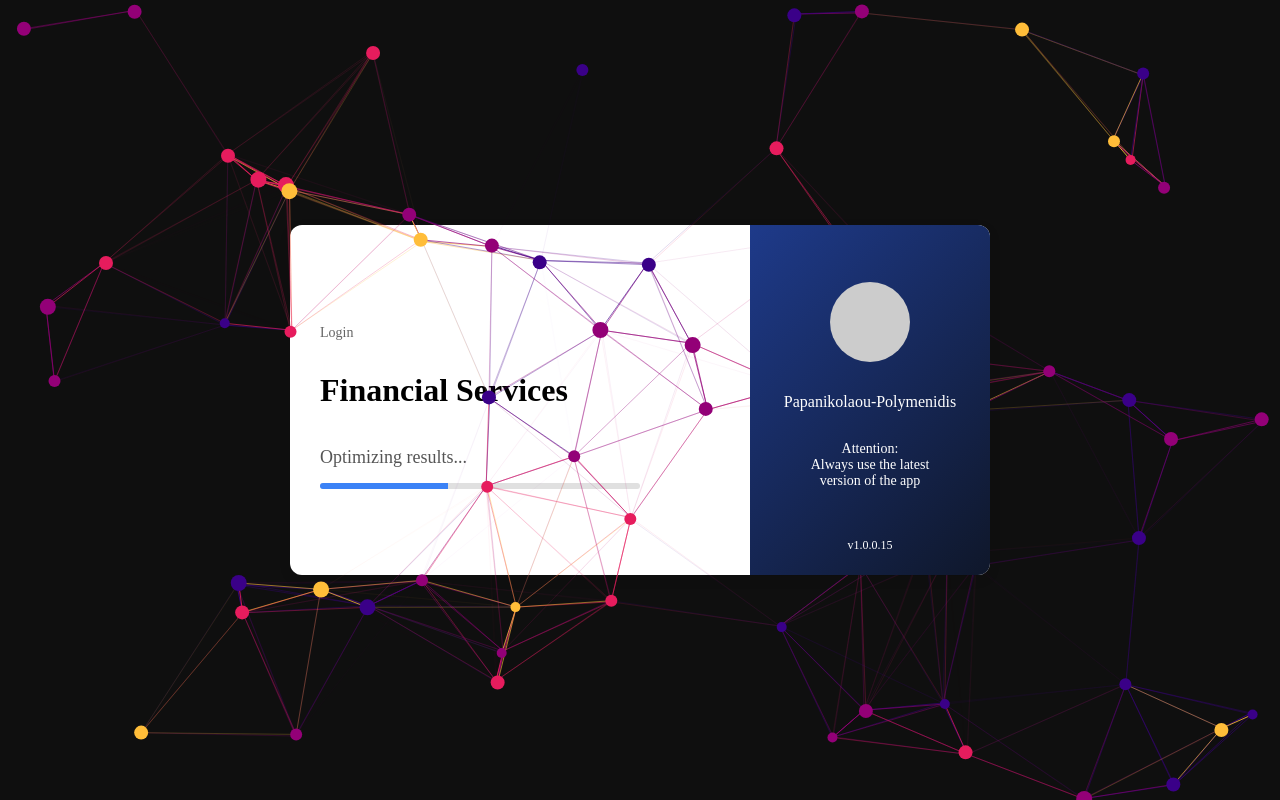
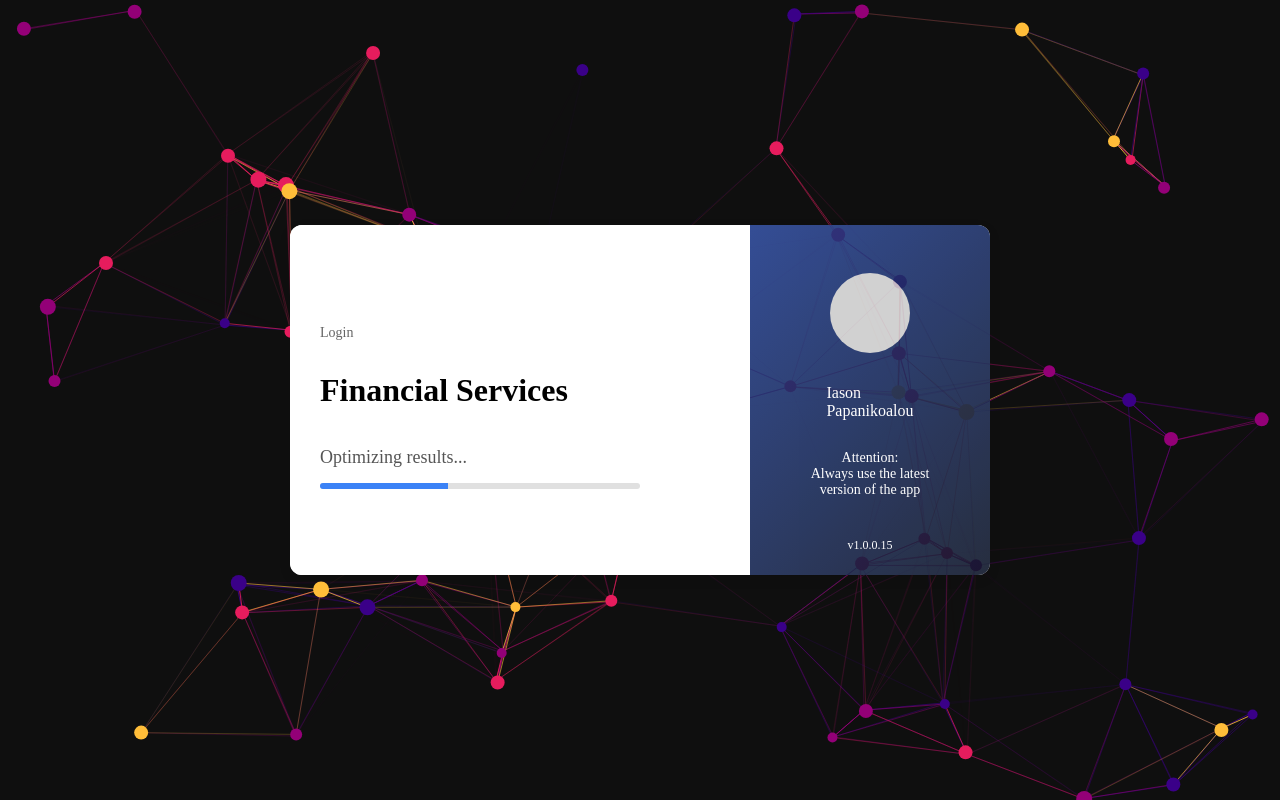
Before and after one commit to iipapanikolaou/ticketing-system, a Flask app: page / in a window 1280 px wide. Run offline with Flask 3, Linux system fonts and the light colour scheme.

Commit message:
changes to main card

```diff
--- a/static/style.css
+++ b/static/style.css
@@ -48,11 +48,15 @@ main {
     display: flex;
     flex-direction: column;
     justify-content: center;
+    color: #fff;
+    background: white;
+    position: relative;
 }
 
 .right-card {
     flex: 1;
     background: linear-gradient(135deg, #1e3a8a, #0f172a);
+    opacity: 0.9;
     color: #fff;
     display: flex;
     flex-direction: column;
@@ -60,6 +64,12 @@ main {
     justify-content: center;
     padding: 20px;
     position: relative;
+}
+
+.user-fullname{
+    display: flex;
+    flex-direction: column;
+    justify-content: center;
 }
 
 .login-text {
@@ -72,6 +82,7 @@ main {
     font-size: 32px;
     font-weight: bold;
     margin-bottom: 20px;
+    color: black;
 }
 
 .status {
--- a/templates/index.html
+++ b/templates/index.html
@@ -18,7 +18,9 @@
         <!-- Right Card -->
         <div class="right-card">
             <div class="profile-circle"></div>
-           <p>Papanikolaou-Polymenidis</p>
+            <div class="user-fullname">
+                 <p><span>Iason</span><br><span>Papanikoalou</span></p>
+            </div>
             <p class="attention">Attention:<br>Always use the latest<br>version of the app</p>
             <p class="version">v1.0.0.15</p>
         </div>
```
